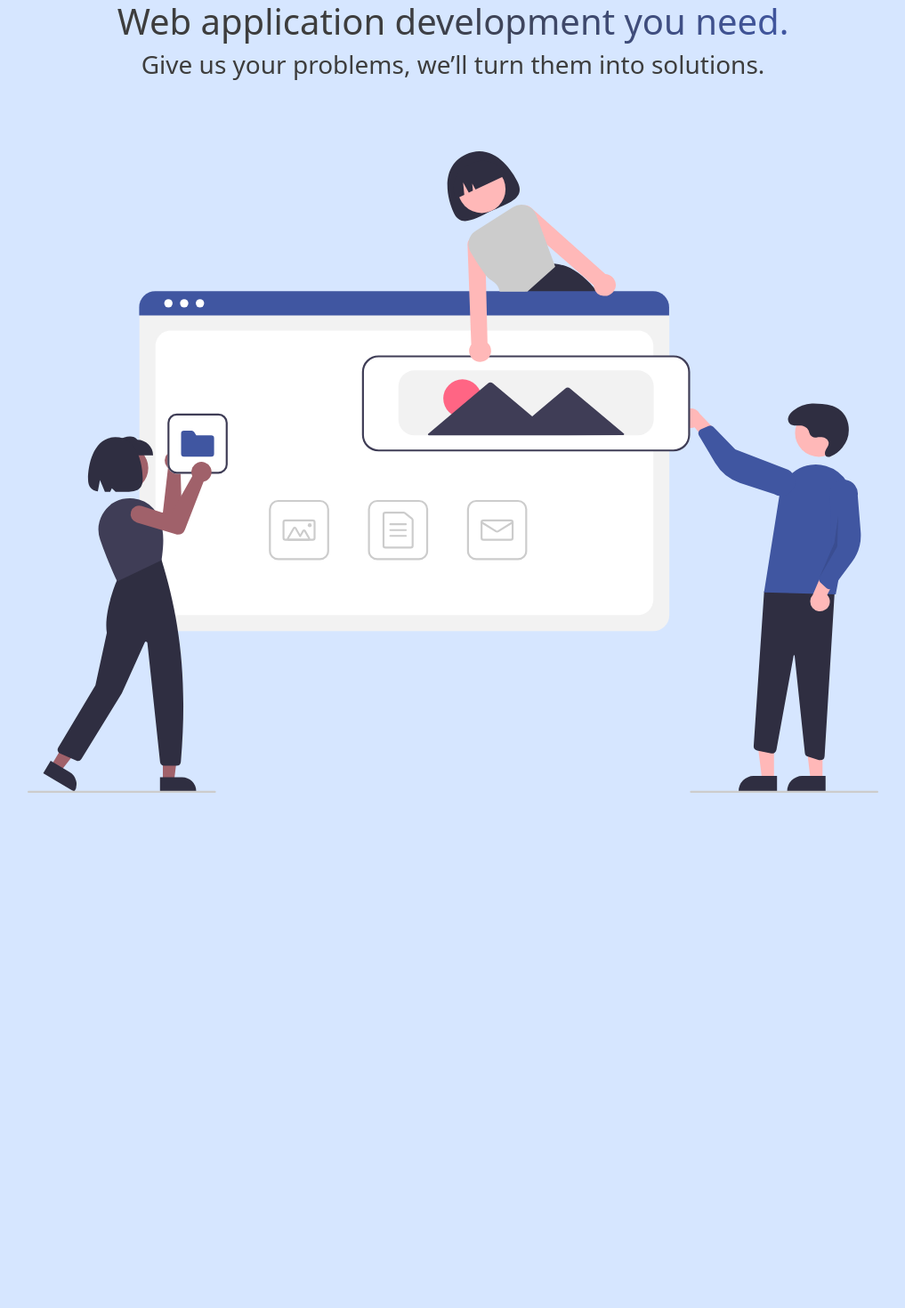
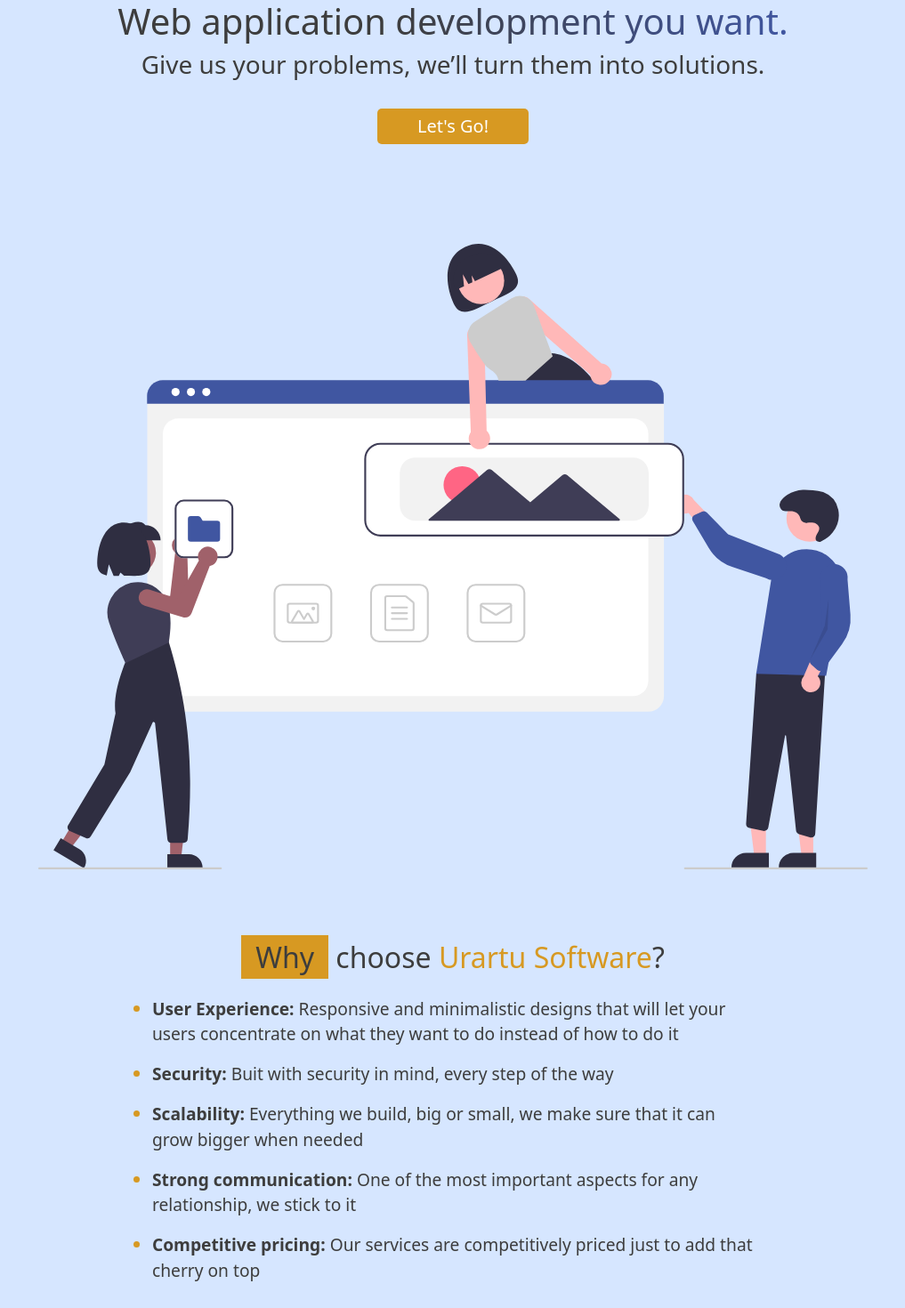
Before and after one commit to vaheaslanyan/urartusoftware-ui, an Angular app: page / in a window 1280 px wide. Shown: the part 140-1610 px from the top of the page at 89% size, without its empty margins (131-1148 px from the left). Before the commit the page ends 1111 px from the top, so only its background shows below. Built offline with nearby package versions, Linux system fonts and the light colour scheme.

Commit message:
Add section in landing component

```diff
--- a/src/app/app.module.ts
+++ b/src/app/app.module.ts
@@ -6,12 +6,14 @@ import { AppComponent } from './app.component';
 import { BrowserAnimationsModule } from '@angular/platform-browser/animations';
 import { NavbarComponent } from './components/navbar/navbar.component';
 import { LandingComponent } from './components/landing/landing.component';
+import { CustomButtonComponent } from './components/shared/custom-button/custom-button.component';
 
 @NgModule({
   declarations: [
     AppComponent,
     NavbarComponent,
-    LandingComponent
+    LandingComponent,
+    CustomButtonComponent
   ],
   imports: [
     BrowserModule,
--- a/src/app/components/landing/landing.component.html
+++ b/src/app/components/landing/landing.component.html
@@ -1,9 +1,29 @@
 <div id="mainDiv" class="container">
-    <div class="heading-div">
-        <h1>Web application <span class="heading-blue">development you need.</span></h1>
-        <h3>Give us your problems, we’ll turn them into solutions.</h3>
-        <div id="landingImgDiv">
+    <div class="heading-div row">
+        <div class="col">
+            <h1>Web application <span class="heading-blue">development you want.</span></h1>
+            <h3>Give us your problems, we’ll turn them into solutions.</h3>
+            <div id="landingActionButtonDiv">
+                <app-custom-button class="center-in-flex" [name]="buttonName" [style]="buttonStyle"></app-custom-button>
+            </div>
+        </div>
+    </div>
+    <div id="landingImgDiv" class="row">
+        <div class="col">
             <img src="../../../assets/building_product.svg" alt="collaboration">
         </div>
     </div>
+    <div id="whySectionDiv" class="row">
+        <h2><span id="whySpan">Why</span> choose <span id="companyTagSpan">Urartu Software</span>?</h2>
+        <ul>
+            <li><span>User Experience:</span> Responsive and minimalistic designs that will let your users concentrate on what they want to do instead of how to do it</li>
+            <li><span>Security:</span> Buit with security in mind, every step of the way</li>
+            <li><span>Scalability:</span> Everything we build, big or small, we make sure that it can grow bigger when needed</li>
+            <li><span>Strong communication:</span> One of the most important aspects for any relationship, we stick to it</li>
+            <li><span>Competitive pricing:</span> Our services are competitively priced just to add that cherry on top</li>
+        </ul>
+    </div>
+
+
+
 </div>
--- a/src/app/components/landing/landing.component.scss
+++ b/src/app/components/landing/landing.component.scss
@@ -1,5 +1,6 @@
 #mainDiv {
     margin-top: 5rem;
+    margin-bottom: 5rem;
 }
 
 h1, h2, h3 {
@@ -16,6 +17,11 @@ h3 {
     -webkit-text-fill-color: transparent;
 }
 
+#landingActionButtonDiv {
+    display: flex;
+    margin: 2rem;
+}
+
 #landingImgDiv {
     margin: 5rem;
     display: flex;
@@ -25,3 +31,29 @@ h3 {
     width: 100%;
     margin: 0 auto;
 }
+
+#whySectionDiv {
+    max-width: 700px;
+    margin: 0 auto;
+}
+
+#whySpan {
+    background-color: var(--color-foreground-secondary);
+    padding: 0.2rem 1rem;
+}
+
+#companyTagSpan {
+    color: var(--color-foreground-secondary);
+}
+
+ul {
+    font-size: 1.2rem;
+}
+
+ul li {
+    margin-top: 1rem;
+}
+
+ul li span {
+    font-weight: 600;
+}
--- a/src/app/components/landing/landing.component.ts
+++ b/src/app/components/landing/landing.component.ts
@@ -1,4 +1,5 @@
 import { Component } from '@angular/core';
+import { ButtonStyleEnum } from 'src/app/models/ButtonStyleEnum';
 
 @Component({
   selector: 'app-landing',
@@ -6,5 +7,6 @@ import { Component } from '@angular/core';
   styleUrls: ['./landing.component.scss']
 })
 export class LandingComponent {
-
+  buttonStyle: ButtonStyleEnum = ButtonStyleEnum.SECONDARY;
+  buttonName = "Let's Go!"
 }
--- a/src/app/components/navbar/navbar.component.html
+++ b/src/app/components/navbar/navbar.component.html
@@ -9,7 +9,6 @@
           <a class="nav-link active" aria-current="page" href="#">Home</a>
           <a class="nav-link" href="#">Features</a>
           <a class="nav-link" href="#">Pricing</a>
-          <a class="nav-link disabled" href="#" tabindex="-1" aria-disabled="true">Disabled</a>
         </div>
       </div>
     </div>
--- a/src/app/components/navbar/navbar.component.scss
+++ b/src/app/components/navbar/navbar.component.scss
@@ -1,7 +1,6 @@
 .navbar {
     background-color: white;
     height: 60px;
-
     margin-bottom: 1rem;
 }
 
@@ -10,7 +9,7 @@
 }
 
 .nav-link {
-    color: var(--color-foreground-tertiary);
+    color: var(--color-foreground-quartiary);
 }
 
 .nav-link:hover {
--- /dev/null
+++ b/src/app/components/shared/custom-button/custom-button.component.html
@@ -0,0 +1,14 @@
+<button
+  [disabled]="isDisabled"
+  [ngClass]="{
+    'cb-primary': style === buttonStyle.PRIMARY && !isDisabled,
+    'cb-secondary': style === buttonStyle.SECONDARY && !isDisabled,
+    'cb-tertiary': style === buttonStyle.TERTIARY && !isDisabled,
+    'cb-danger':style === buttonStyle.DANGER && !isDisabled,
+    'cb-disabled': isDisabled,
+    'auto-width': !useParentWidth,
+    'parent-width': useParentWidth
+  }"
+>
+  {{ name }}
+</button>
--- /dev/null
+++ b/src/app/components/shared/custom-button/custom-button.component.scss
@@ -0,0 +1,42 @@
+button {
+  min-height: 40px;
+  height: fit-content;
+  border: none;
+  border-radius: 5px;
+  padding: 0 1rem;
+  font-size: 20px;
+  font-weight: 300;
+  color: var(--color-text-light);
+}
+
+button:hover {
+  box-shadow: 0 5px 15px rgba(145, 92, 182, .4);
+}
+
+.auto-width {
+  min-width: 170px;
+}
+
+.parent-width {
+  width: 100%;
+}
+
+.cb-primary {
+  background-color: var(--color-foreground-primary) !important;
+}
+
+.cb-secondary {
+  background-color: var(--color-foreground-secondary);
+}
+
+.cb-tertiary {
+  background-color: var(--color-foreground-tertiary);
+}
+
+.cb-danger {
+  background-color: var(--color-foreground-tertiary);
+}
+
+.cb-disabled {
+  background-color: var(--color-forground-quartiary) !important;
+}
--- /dev/null
+++ b/src/app/components/shared/custom-button/custom-button.component.ts
@@ -0,0 +1,23 @@
+import { Component, Input, OnInit } from '@angular/core';
+import { ButtonStyleEnum } from 'src/app/models/ButtonStyleEnum';
+
+/**
+ * Provides functionality and styling for a button
+ */
+@Component({
+  selector: 'app-custom-button',
+  templateUrl: './custom-button.component.html',
+  styleUrls: ['./custom-button.component.scss']
+})
+export class CustomButtonComponent implements OnInit {
+  @Input() name?: String;
+  @Input() style?: ButtonStyleEnum; // Pass ButtonStyle.PRIMARY, .SECONDARY, or .TERTIARY
+  @Input() isDisabled: boolean = false;
+  @Input() useParentWidth: boolean = false; // width is set automatically if false
+
+  buttonStyle = ButtonStyleEnum;
+
+  constructor() {}
+
+  ngOnInit(): void {}
+}
--- /dev/null
+++ b/src/app/models/ButtonStyleEnum.ts
@@ -0,0 +1,10 @@
+/**
+ * An enum that represents different styles for buttons used to define their appearance.
+ */
+
+export enum ButtonStyleEnum {
+    PRIMARY,
+    SECONDARY,
+    TERTIARY,
+    DANGER,
+}
--- a/src/styles.scss
+++ b/src/styles.scss
@@ -8,9 +8,11 @@
     --color-background-primary: #D6E6FF;
     --color-foreground-primary: #4056A1;
     --color-foreground-secondary: #D79922;
-    --color-foreground-tertiary: #A8A8A9;
+    --color-foreground-tertiary: #F13C20;
+    --color-foreground-quartiary: #A8A8A9;
 
     --color-text-primary: #3d3d3d;
+    --color-text-light: white;
 }
 
 html body {
@@ -22,3 +24,16 @@ html body {
 h1 {
     font-size: 40px;
 }
+
+ul li::marker {
+    color: var(--color-foreground-secondary);
+}
+
+.display-flex {
+    display: flex;
+}
+
+.center-in-flex {
+    margin-left: auto;
+    margin-right: auto;
+}
```
Also changed, not shown: 1 other file (tests, documents, lock files or other folders).
